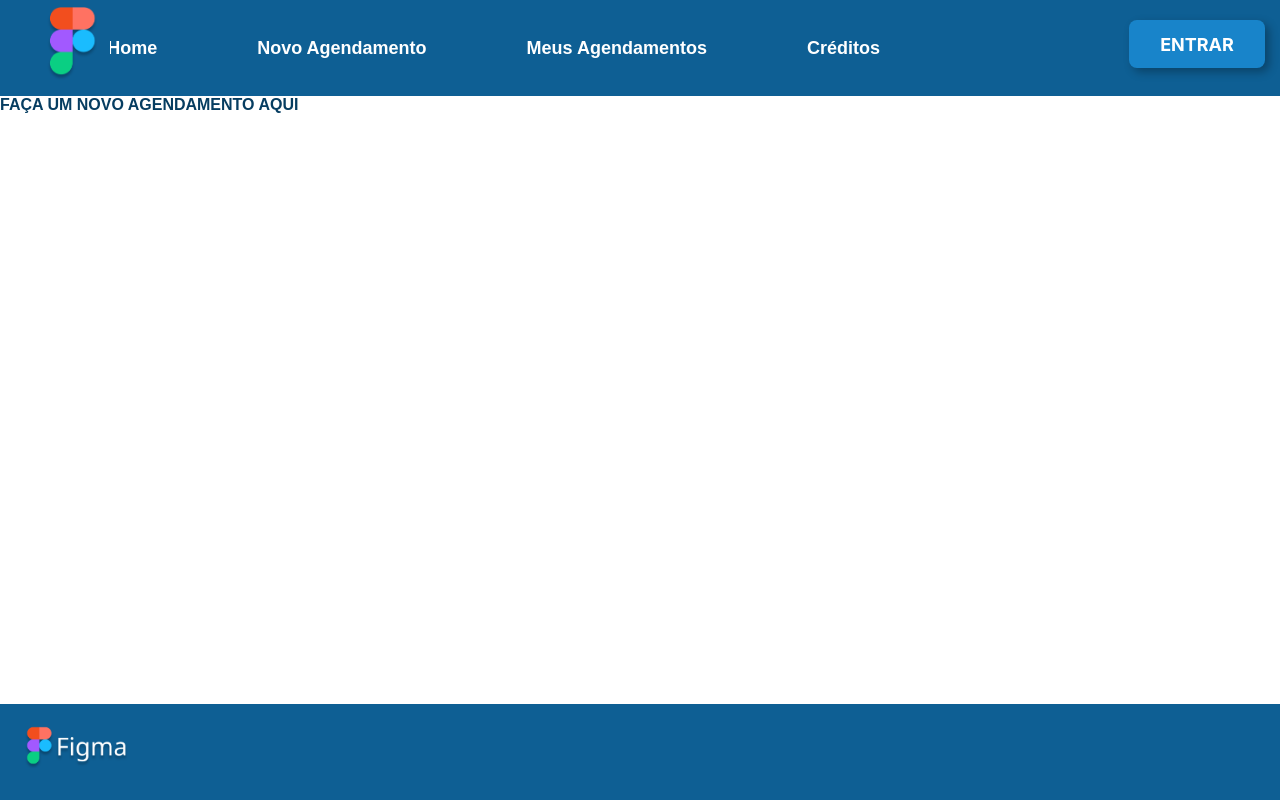
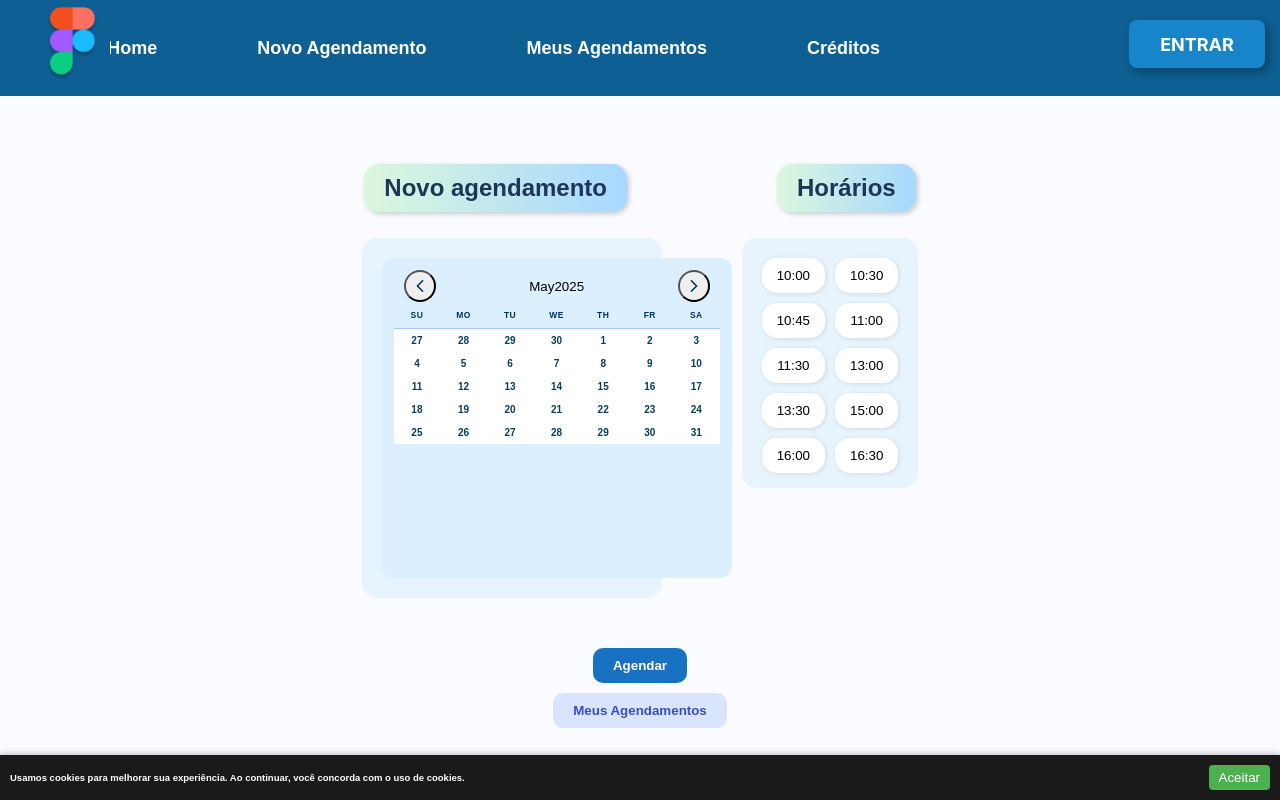
Before and after one commit to cpejr/frontend-agendamentos, a React (Vite) app: page /novoagendamento in a window 1280 px wide. Shown: the top 800 px of the page. Built offline with nearby package versions, Linux system fonts and the light colour scheme.

Commit message:
Feat: creating NewAppointments page

```diff
--- a/src/Pages/Novo Agendamento/NovoAgendamento.jsx
+++ b/src/Pages/Novo Agendamento/NovoAgendamento.jsx
@@ -1,9 +1,103 @@
-function NovoAgendamento (){
+import React, { useState, useEffect } from "react";
+import { useNavigate } from "react-router-dom";
+import CalendarFunction from "../../components/features/Calendar/Calendar"; // seu path correto
+import {
+  Container,
+  Wrapper,
+  CalendarContainer,
+  TimeSlotsContainer,
+  TimeSlotButton,
+  ButtonContainer,
+  ScheduleButton,
+  MyAppointmentsButton,
+  HighlightedTitle,
+  HorizontalContainer,
+} from "./Styles";
+import CookieBanner from "../../components/commons/CookiesBanner/CookiesBanner";
 
-    return(
-        <div>
-            FAÇA UM NOVO AGENDAMENTO AQUI
-        </div>
-    )
+export default function NewAppointmentPage() {
+  const [selectedDate, setSelectedDate] = useState(null);
+  const [selectedTime, setSelectedTime] = useState(null);
+  const [showCookieBanner, setShowCookieBanner] = useState(false);
+  const navigate = useNavigate();
+
+  const timeSlots = [
+    "10:00",
+    "10:30",
+    "10:45",
+    "11:00",
+    "11:30",
+    "13:00",
+    "13:30",
+    "15:00",
+    "16:00",
+    "16:30",
+  ];
+
+  const handleTimeSelect = (time) => {
+    setSelectedTime(time);
+  };
+
+  const handleSchedule = () => {
+    if (selectedDate && selectedTime) {
+      console.log("Agendamento realizado:", selectedDate, selectedTime);
+    } else {
+      alert("Selecione uma data e um horário!");
     }
-export default NovoAgendamento;
+  };
+
+  const handleAcceptCookies = () => {
+    localStorage.setItem("cookieConsent", "true");
+    setShowCookieBanner(false);
+  };
+
+  useEffect(() => {
+    const consent = localStorage.getItem("cookieConsent");
+    if (consent !== "true") {
+      setShowCookieBanner(true);
+    }
+  }, []);
+
+  return (
+    <Container>
+      <HorizontalContainer>
+        <HighlightedTitle>Novo agendamento</HighlightedTitle>
+        <HighlightedTitle>Horários</HighlightedTitle>
+      </HorizontalContainer>
+
+      <Wrapper>
+        <CalendarContainer>
+          <CalendarFunction
+            value={selectedDate}
+            onChange={setSelectedDate}
+            placeholder="Selecione a data"
+            dateFormat="dd/mm/yy"
+            color="#007BFF"
+            error={false}
+          />
+        </CalendarContainer>
+
+        <TimeSlotsContainer>
+          {timeSlots.map((slot) => (
+            <TimeSlotButton
+              key={slot}
+              onClick={() => handleTimeSelect(slot)}
+              selected={selectedTime === slot}
+            >
+              {slot}
+            </TimeSlotButton>
+          ))}
+        </TimeSlotsContainer>
+      </Wrapper>
+
+      <ButtonContainer>
+        <ScheduleButton onClick={handleSchedule}>Agendar</ScheduleButton>
+        <MyAppointmentsButton onClick={() => navigate("/meusagendamentos")}>
+          Meus Agendamentos
+        </MyAppointmentsButton>
+      </ButtonContainer>
+
+      {showCookieBanner && <CookieBanner onAccept={handleAcceptCookies} />}
+    </Container>
+  );
+}
--- a/src/Pages/Novo Agendamento/Styles.js
+++ b/src/Pages/Novo Agendamento/Styles.js
@@ -0,0 +1,111 @@
+import styled from "styled-components";
+
+export const Container = styled.div`
+  display: flex;
+  flex-direction: column;
+  min-height: 100vh;
+  padding: 40px 20px 20px 20px;
+  align-items: center;
+  background-color: #f9fbff;
+`;
+
+export const Wrapper = styled.div`
+  display: flex;
+  justify-content: center;
+  gap: 60px;
+  flex-wrap: nowrap;
+  margin-bottom: 20px;
+`;
+
+export const CalendarContainer = styled.div`
+  background-color: #e8f4fd;
+  padding: 20px;
+  border-radius: 15px;
+  margin: 10px;
+  width:  300px;
+`;
+
+export const TimeSlotsContainer = styled.div`
+  background-color: #e8f4fd;
+  padding: 20px;
+  border-radius: 15px;
+  margin: 10px;
+  display: grid;
+  grid-template-columns: repeat(2, 1fr);
+  gap: 10px;
+  max-height: 250px;
+  overflow-y: auto;
+`;
+
+export const HighlightedTitle = styled.h2`
+  margin-top: 5%;
+  margin-bottom: 3%;
+  background: linear-gradient(to right, #dbf7dc, #a7d8ff);
+  padding: 10px 20px;
+  border-radius: 15px;
+  box-shadow: 2px 2px 5px rgba(0, 0, 0, 0.2);
+  display: inline-block;
+  font-weight: bold;
+  color: #1d3557;
+  text-align: center;
+  user-select: none;
+  width: fit-content;
+  margin-left: auto;
+  margin-right: auto;
+`;
+
+export const TimeSlotButton = styled.button`
+  background-color: ${({ selected }) => (selected ? "#74c0fc" : "white")};
+  border: none;
+  border-radius: 15px;
+  padding: 10px 15px;
+  box-shadow: 1px 1px 5px rgba(0, 0, 0, 0.1);
+  cursor: pointer;
+  transition: background-color 0.3s;
+
+  &:hover {
+    background-color: ${({ selected }) => (selected ? "#4dabf7" : "#f1f3f5")};
+  }
+`;
+
+export const ButtonContainer = styled.div`
+  margin-top: 20px;
+  display: flex;
+  flex-direction: column;
+  gap: 10px;
+  align-items: center;
+`;
+
+export const ScheduleButton = styled.button`
+  background-color: #1971c2;
+  color: white;
+  padding: 10px 20px;
+  border-radius: 10px;
+  border: none;
+  font-weight: bold;
+  cursor: pointer;
+
+  &:hover {
+    background-color: #1864ab;
+  }
+`;
+
+export const MyAppointmentsButton = styled.button`
+  background-color: #dbe4ff;
+  color: #364fc7;
+  padding: 10px 20px;
+  border-radius: 10px;
+  border: none;
+  font-weight: bold;
+  cursor: pointer;
+
+  &:hover {
+    background-color: #bac8ff;
+  }
+`;
+
+export const HorizontalContainer = styled.div`
+  display: flex;
+  gap: 150px;
+  align-items: center;
+`;
--- /dev/null
+++ b/src/components/features/Calendar/Calendar.jsx
@@ -0,0 +1,43 @@
+import React from "react";
+import PropTypes from "prop-types";
+import { Calendar } from "primereact/calendar";
+import { Container, StyledCalendar } from "./Styles";
+
+export default function CalendarFunction({
+  value,
+  onChange,
+  error,
+  color,
+  placeholder,
+  dateFormat,
+}) {
+  return (
+    <Container>
+      <StyledCalendar
+        inline
+        value={value}
+        onChange={(e) => onChange(e.value)}
+        dateFormat={dateFormat || "dd/mm/yy"}
+        placeholder={placeholder}
+        className={error ? "error-calendar" : ""}
+        style={{
+          borderColor: error ? "red" : color || "#000",
+          width: "100%",
+          minHeight: "320px",
+          backgroundColor: "#dcefff",
+          borderRadius: "12px",
+          padding: "12px",
+        }}
+      />
+    </Container>
+  );
+}
+
+CalendarFunction.propTypes = {
+  value: PropTypes.instanceOf(Date),
+  onChange: PropTypes.func.isRequired,
+  error: PropTypes.bool,
+  color: PropTypes.string,
+  placeholder: PropTypes.string,
+  dateFormat: PropTypes.string,
+};
--- /dev/null
+++ b/src/components/features/Calendar/Styles.js
@@ -0,0 +1,94 @@
+import styled from "styled-components";
+import { Calendar } from "primereact/calendar";
+
+export const Container = styled.div`
+  width: 350px;
+  margin: auto;
+
+  .error-calendar {
+    border: 1px solid red !important;
+  }
+`;
+
+export const StyledCalendar = styled(Calendar)`
+  background: #dcefff !important;
+  border-radius: 12px !important;
+  padding: 12px !important;
+
+  &.p-datepicker {
+    border: none !important;
+  }
+
+  .p-datepicker-header {
+    background: transparent !important;
+    color: #003366 !important;
+    font-weight: 600 !important;
+    font-size: 1.1rem !important;
+    display: flex !important;
+    justify-content: space-between !important;
+    padding: 0 10px !important;
+  }
+
+  .p-datepicker-title {
+    margin: 0 auto !important;
+  }
+
+  .p-datepicker-prev,
+  .p-datepicker-next {
+    position: relative;
+    color: #003366 !important;
+    cursor: pointer !important;
+    width: 32px;
+    height: 32px;
+    display: flex;
+    align-items: center;
+    justify-content: center;
+    border-radius: 50%;
+    transition: background-color 0.3s ease;
+  }
+
+  .p-datepicker-prev:hover,
+  .p-datepicker-next:hover {
+    background-color: #3a78d7 !important;
+    color: white !important;
+  }
+
+  .p-datepicker-calendar {
+    background: #dcefff !important;
+    border-radius: 8px !important;
+  }
+
+  .p-datepicker-calendar th {
+    color: #003366 !important;
+    font-weight: 700 !important;
+    font-size: 0.85rem !important;
+    padding: 8px 0 !important;
+    text-transform: uppercase !important;
+    letter-spacing: 0.05em !important;
+    border-bottom: 1px solid #a0c8ff !important;
+  }
+
+  .p-datepicker-calendar td {
+    background-color: white !important;
+    font-size: 1rem !important;
+    padding: 6px !important;
+    transition: background-color 0.3s ease;
+  }
+
+  /* Hover com bolinha azul nas datas */
+  .p-datepicker-calendar td:hover:not(.p-disabled):not(.p-highlight) {
+    background-color: #a0c8ff !important;
+    border-radius: 50% !important;
+    cursor: pointer;
+  }
+
+  .p-datepicker-calendar td.p-highlight {
+    background-color: #3a78d7 !important;
+    border-radius: 50% !important;
+    color: white !important;
+  }
+
+  .p-datepicker-calendar td.p-disabled {
+    color: #bbb !important;
+  }
+`;
```
Also changed, not shown: package.json (+6 -1 lines), 2 other files (tests, documents, lock files or other folders).
